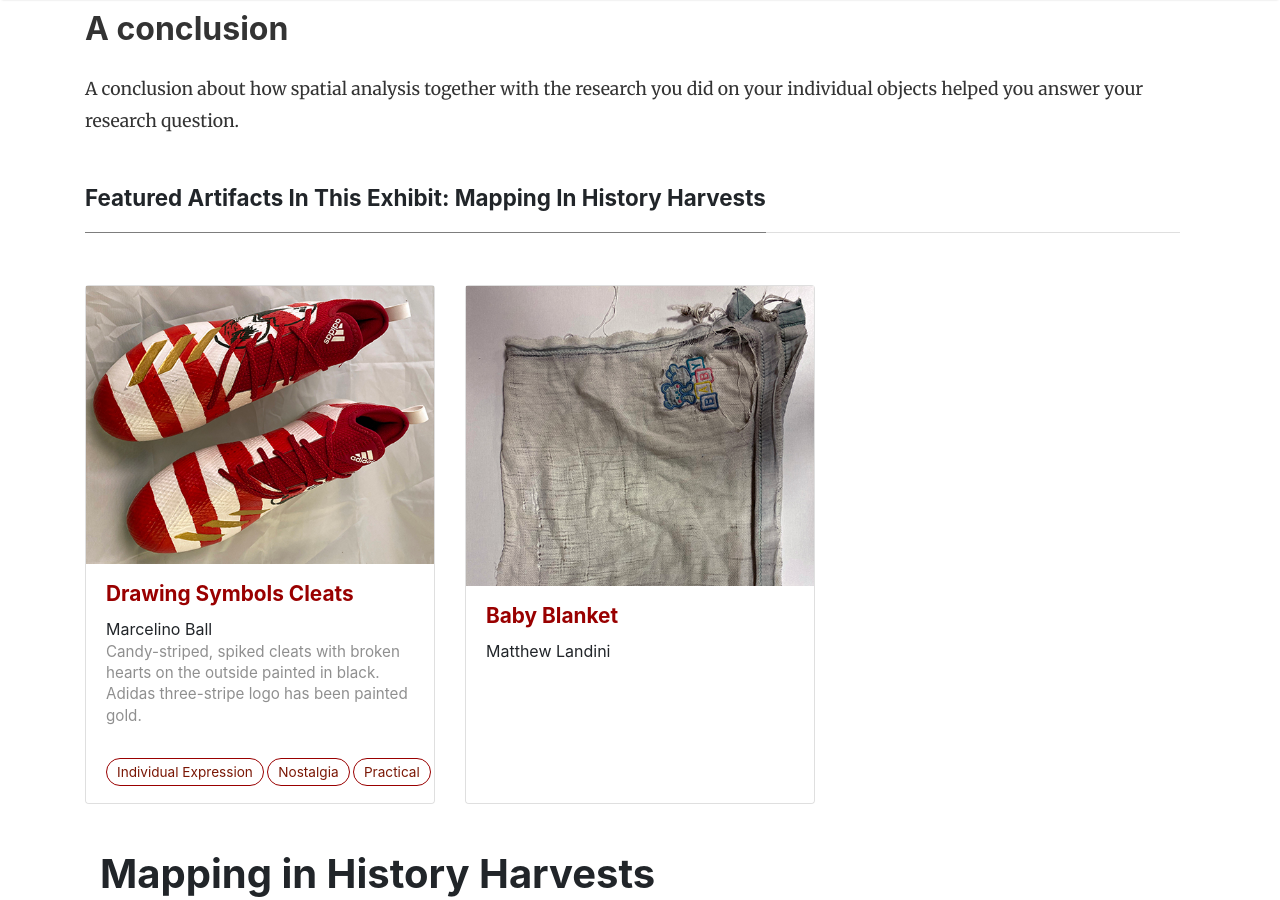
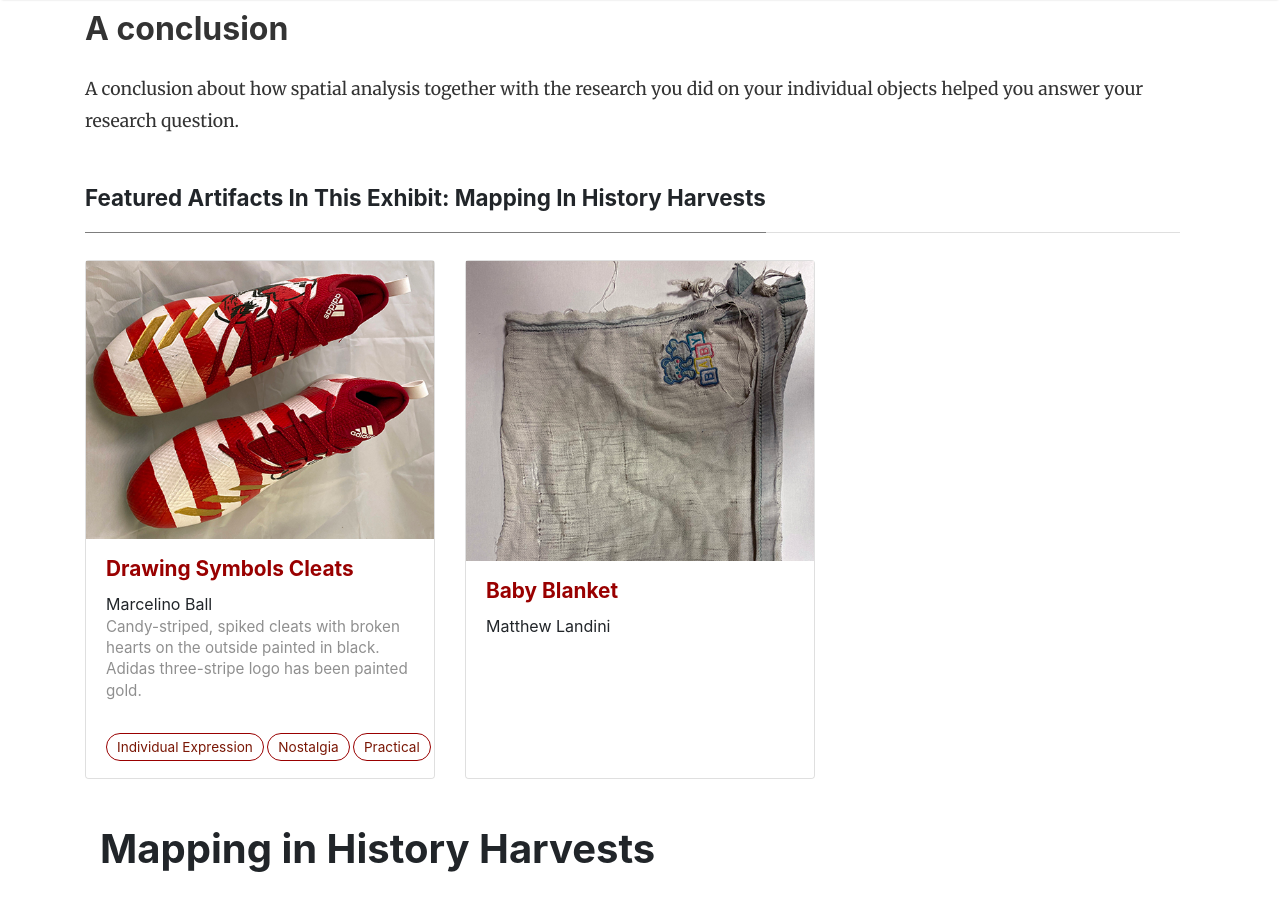
Before and after one commit to H301HistoryHarvest/H301HistoryHarvest, a Jekyll site: the page built from _stories/Mapping.md, in a window 1280 px wide and 900 px high, scrolled down 631 px. Built offline with Jekyll 4.4.1, drawn with Linux system fonts in a browser that asks for light colours; nearby versions of some CDN libraries; comment, search, counter and statistics services are not loaded.

Commit message:
Update story.html

```diff
--- a/_layouts/story.html
+++ b/_layouts/story.html
@@ -50,12 +50,12 @@ permalink: "/stories"
 			<h2><span class="text-capitalize">Featured artifacts in this exhibit: {{ page.exhibittitle }}</span></h2>
 			</div>
 
-			<div class="section-title col-md-12 mt-4" style="padding: 0;">
+			<div class="row listrecent">
 			<!-- Post Featured Image -->
 			{% assign pages_list = docs %}
 			{% for item in site.items %}
 			{% if page.featureditem contains item.itemid %}
-			{% include featuredbox.html %}
+			{% include itembox.html %}
 			{% endif %}
 			{% endfor %}
 			</div>
```
